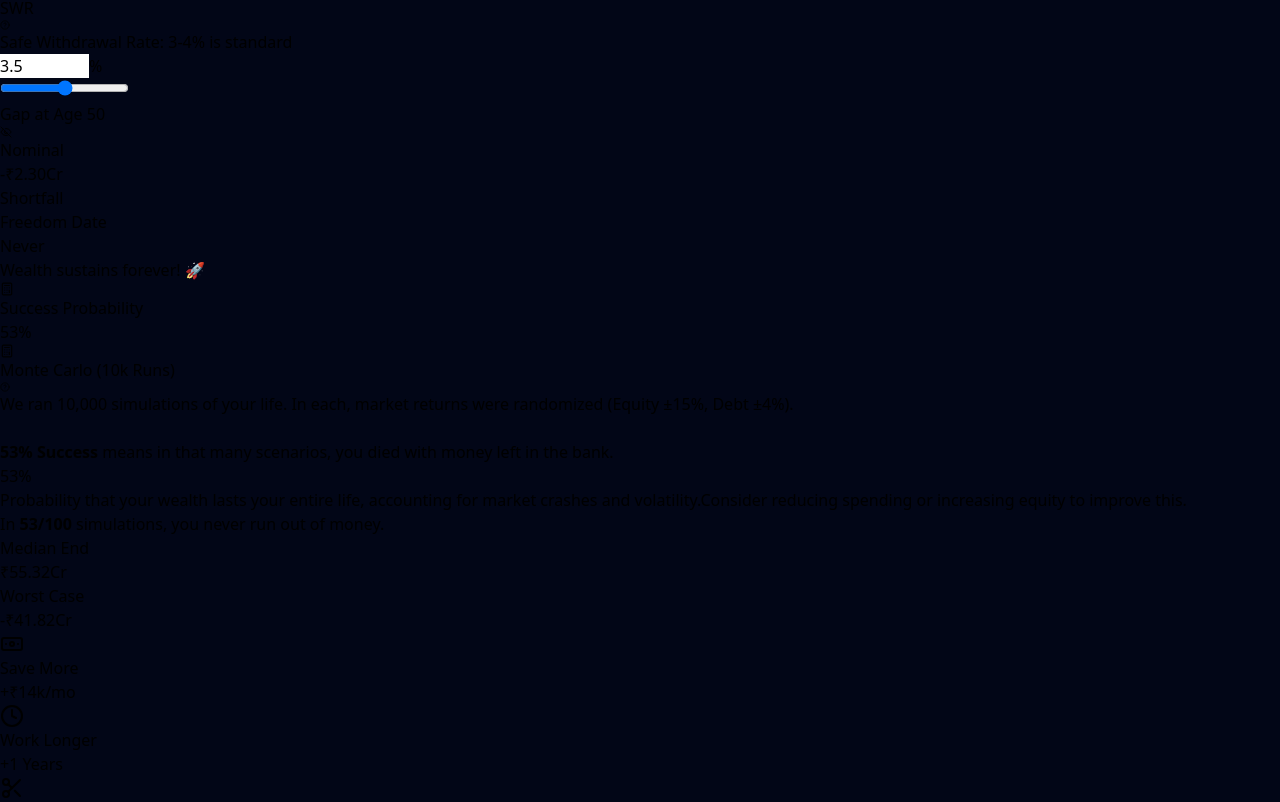
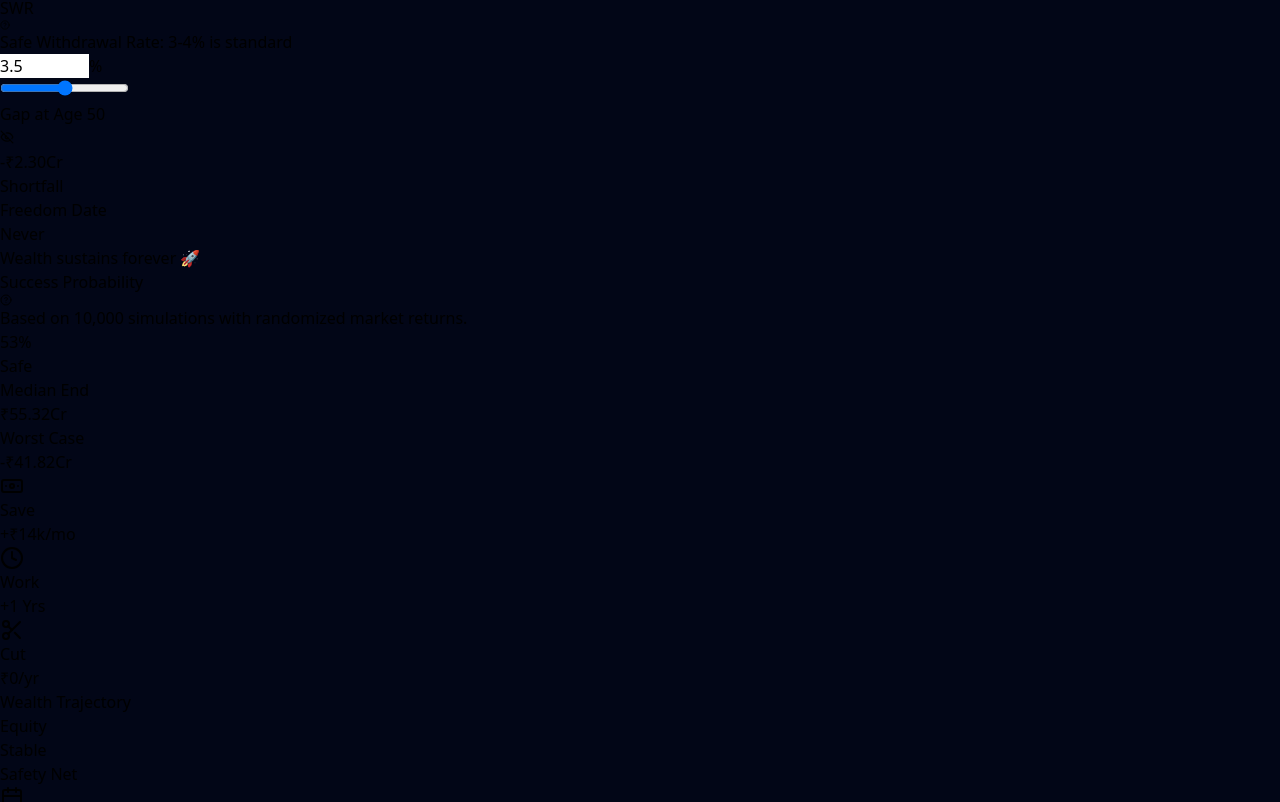
Before and after one commit to rajatssaigal-cyber/fire-calc-prime-v1, a React (Vite) app in the folder fire-calc-app/: page / in a window 1280 px wide. Shown: the part 2878-3680 px from the top of the page. Built offline with nearby package versions, Linux system fonts and the light colour scheme.

Commit message:
Update ResultsDashboard.jsx

```diff
--- a/fire-calc-app/src/components/features/ResultsDashboard.jsx
+++ b/fire-calc-app/src/components/features/ResultsDashboard.jsx
@@ -3,7 +3,7 @@ import {
   Line, XAxis, YAxis, CartesianGrid, Tooltip, ResponsiveContainer, ReferenceLine, Area, ComposedChart, Bar
 } from "recharts";
 import {
-  CheckCircle2, AlertTriangle, ArrowRight, Eye, EyeOff, Skull, Banknote, Clock, Scissors, Calculator, HelpCircle
+  Eye, EyeOff, Skull, Banknote, Clock, Scissors, Calculator, HelpCircle
 } from "lucide-react";
 import { Card } from '../ui/Card';
 import { formatCompact, formatINR } from '../../utils/formatters';
@@ -11,241 +11,199 @@ import { LifeEventsList } from './LifeEventsList';
 import { DetailedTable } from './DetailedTable.jsx';
 
 export const ResultsDashboard = ({
-  results, state, hasData, netCashflow, monthlyIncome, monthlyExpenses, totalSIP,
-  showRealValue, setShowRealValue, addEvent, updateEvent, toggleEventType, removeEvent
+  results, state, hasData, showRealValue, setShowRealValue,
+  addEvent, updateEvent, toggleEventType, removeEvent
 }) => {
 
-  if (!hasData) return (
-     <div className="flex flex-col items-center justify-center h-[500px] p-8 bg-zinc-900/30 rounded-3xl border border-white/5 text-center backdrop-blur-sm animate-in fade-in duration-700">
-         <div className="w-24 h-24 bg-zinc-900 rounded-full flex items-center justify-center mb-6 shadow-2xl border border-white/10 relative">
-            <div className="absolute inset-0 bg-emerald-500/20 rounded-full blur-xl animate-pulse"></div>
-            <Calculator size={40} className="text-emerald-400 relative z-10" />
-         </div>
-         <h3 className="text-2xl font-bold text-white mb-3 tracking-tight">Your Financial Future Awaits</h3>
-         <p className="text-zinc-400 max-w-sm leading-relaxed mb-6">
-           Enter your current income, assets, and goals on the left to instantly visualize your path to freedom.
-         </p>
-         <div className="flex gap-2 text-xs font-mono text-zinc-600 uppercase tracking-widest">
-           <span>• Inflation Adjusted</span>
-           <span>• Tax Optimized</span>
-         </div>
-     </div>
-  );
+  if (!hasData) return null; // Handled by parent or empty state
 
   return (
     <div className="space-y-6">
 
-       {/* TOP CARDS GRID */}
-       <div className="grid grid-cols-1 md:grid-cols-2 lg:grid-cols-3 gap-4"> {/* Changed to 3 columns for Monte Carlo */}
+       {/* GRID FIX:
+           1. 'items-start' prevents the shorter cards from stretching to match the tallest one.
+           2. We use 'grid-cols-1 md:grid-cols-3' to keep them in one row on desktop.
+       */}
+       <div className="grid grid-cols-1 md:grid-cols-3 gap-4 items-start">
 
          {/* 1. GAP CARD */}
-         <Card className="p-6 relative overflow-hidden bg-gradient-to-br from-slate-900 to-black border-slate-800" glow={results?.gap > 0 ? "red" : "green"}>
-             <div className="relative z-10">
-                <div className="flex justify-between items-start">
-                     <p className="text-xs font-bold text-slate-500 uppercase tracking-widest mb-2">Gap at Age {state.targetRetirementAge}</p>
-                     <button onClick={() => setShowRealValue(!showRealValue)} className="flex items-center gap-1.5 text-[10px] font-bold uppercase tracking-wide bg-slate-800 border border-slate-700 px-2 py-1 rounded-md hover:bg-slate-700 transition-colors text-slate-300">
-                        {showRealValue ? <Eye size={12} className="text-amber-400"/> : <EyeOff size={12}/>}
-                        {showRealValue ? "Real" : "Nominal"}
+         <Card className="p-5 relative overflow-hidden bg-gradient-to-br from-slate-900 to-black border-slate-800" glow={results?.gap > 0 ? "red" : "green"}>
+             <div className="flex justify-between items-start mb-2">
+                 <p className="text-[10px] font-bold text-slate-500 uppercase tracking-widest">Gap at Age {state.targetRetirementAge}</p>
+                 <button onClick={() => setShowRealValue(!showRealValue)} className="opacity-50 hover:opacity-100 transition-opacity">
+                    {showRealValue ? <Eye size={14} className="text-emerald-400"/> : <EyeOff size={14} className="text-slate-500"/>}
                  </button>
              </div>
+
              {results && results.gap > 0 ? (
-                    <>
-                        <h2 className="text-3xl font-black text-rose-500 mb-1 tracking-tight">-{formatCompact(showRealValue ? results.realGap : results.gap)}</h2>
+                <div className="space-y-1">
+                    <h2 className="text-3xl font-black text-rose-500 tracking-tight">-{formatCompact(showRealValue ? results.realGap : results.gap)}</h2>
                     <p className="text-xs font-medium text-rose-400/60">Shortfall</p>
-                    </>
+                </div>
              ) : (
-                    <>
-                        <h2 className="text-3xl font-black text-emerald-500 mb-1 tracking-tight">+{formatCompact(Math.abs(showRealValue ? results.realGap : results.gap))}</h2>
-                        <p className="text-xs font-medium text-green-400/60">Surplus</p>
-                    </>
-                )}
-                {results.bankruptcyAge && (
-                   <div className="mt-3 flex items-center gap-2 bg-red-900/30 p-2 rounded-lg border border-red-800/50">
-                       <Skull size={14} className="text-red-500"/>
-                       <p className="text-[10px] text-red-300 font-bold">
-                           Empty at age {results.bankruptcyAge}
-                       </p>
+                <div className="space-y-1">
+                    <h2 className="text-3xl font-black text-emerald-500 tracking-tight">+{formatCompact(Math.abs(showRealValue ? results.realGap : results.gap))}</h2>
+                    <p className="text-xs font-medium text-emerald-500/60">Surplus</p>
                 </div>
              )}
+
+             {results.bankruptcyAge && (
+                <div className="mt-3 flex items-center gap-2 bg-red-900/20 p-2 rounded-md border border-red-900/30">
+                    <Skull size={12} className="text-red-400"/>
+                    <p className="text-[10px] text-red-300 font-bold">Runs out at age {results.bankruptcyAge}</p>
                 </div>
+             )}
          </Card>
 
          {/* 2. FREEDOM DATE CARD */}
-         <Card className="p-6 relative overflow-hidden bg-gradient-to-br from-slate-900 to-black border-slate-800" glow="gold">
-             <p className="text-xs font-bold text-slate-500 uppercase tracking-widest mb-2">Freedom Date</p>
+         <Card className="p-5 relative overflow-hidden bg-gradient-to-br from-slate-900 to-black border-slate-800" glow="gold">
+             <p className="text-[10px] font-bold text-slate-500 uppercase tracking-widest mb-2">Freedom Date</p>
              {results && results.fireAge ? (
-                 <div className="flex items-end gap-2">
+                 <div className="flex items-baseline gap-2">
                      <h2 className="text-3xl font-black text-amber-400 tracking-tight">{results.fireAge}</h2>
-                     <span className="text-xs font-medium text-slate-500 mb-1.5">Years Old</span>
+                     <span className="text-xs font-bold text-slate-600">Years Old</span>
                  </div>
              ) : (
                  <h2 className="text-2xl font-black text-slate-600">Never</h2>
              )}
-             {results.bankruptcyAge ? (
-                 <p className="text-[10px] text-red-500 mt-2 font-bold">Money lasts until: {results.bankruptcyAge} yrs</p>
-             ) : (
-                  <p className="text-[10px] text-emerald-500 mt-2 font-bold">Wealth sustains forever! 🚀</p>
-             )}
+             <p className="text-[10px] text-slate-500 mt-2 font-medium">
+                {results.bankruptcyAge ? `Wealth lasts until ${results.bankruptcyAge}` : "Wealth sustains forever 🚀"}
+             </p>
          </Card>
 
-         {/* 3. MONTE CARLO CARD (NEW) */}
+         {/* 3. MONTE CARLO CARD (COMPACT VERSION) */}
          {results?.monteCarlo ? (
-            <Card className="p-6 relative overflow-hidden bg-gradient-to-br from-slate-900 to-black border-slate-800" glow={results.monteCarlo.successRate > 80 ? "green" : "gold"}>
-                <p className="text-xs font-bold text-slate-500 uppercase tracking-widest mb-2 flex items-center gap-1">
-                    <Calculator size={14} /> Success Probability
+            <Card className="p-5 relative overflow-hidden bg-gradient-to-br from-slate-900 to-black border-slate-800" glow={results.monteCarlo.successRate > 80 ? "green" : "gold"}>
+                <div className="flex justify-between items-start mb-1">
+                    <p className="text-[10px] font-bold text-slate-500 uppercase tracking-widest flex items-center gap-1">
+                         Success Probability
                     </p>
+                    <div className="group relative">
+                        <HelpCircle size={12} className="text-slate-600 cursor-help"/>
+                        <div className="absolute right-0 top-6 w-48 p-2 bg-slate-800 border border-slate-700 rounded text-[10px] text-slate-300 hidden group-hover:block z-50 shadow-xl">
+                            Based on 10,000 simulations with randomized market returns.
+                        </div>
+                    </div>
+                </div>
 
-                <div className="flex items-end gap-2 mb-2">
+                <div className="flex items-baseline gap-2 mb-3">
                     <h2 className={`text-3xl font-black tracking-tight ${results.monteCarlo.successRate > 80 ? "text-emerald-400" : results.monteCarlo.successRate > 50 ? "text-amber-400" : "text-rose-400"}`}>
                         {Math.round(results.monteCarlo.successRate)}%
                     </h2>
-                </div>
-                 <div className="relative group">
-    <p className="text-xs font-bold text-slate-500 uppercase tracking-widest mb-2 flex items-center gap-1 cursor-help">
-        <Calculator size={14} /> Monte Carlo (10k Runs) <HelpCircle size={10}/>
-    </p>
-    {/* Tooltip on Hover */}
-    <div className="absolute bottom-full left-0 mb-2 hidden group-hover:block w-64 p-3 bg-slate-900 border border-slate-700 rounded-lg shadow-xl text-[10px] text-slate-300 z-50">
-        We ran 10,000 simulations of your life. In each, market returns were randomized (Equity ±15%, Debt ±4%).
-        <br/><br/>
-        <strong>{Math.round(results.monteCarlo.successRate)}% Success</strong> means in that many scenarios, you died with money left in the bank.
-    </div>
+                    <span className="text-[10px] font-bold text-slate-600">Safe</span>
                 </div>
 
-<div className="flex items-end gap-2 mb-2">
-    <h2 className={`text-3xl font-black tracking-tight ${results.monteCarlo.successRate > 90 ? "text-emerald-400" : results.monteCarlo.successRate > 75 ? "text-emerald-200" : results.monteCarlo.successRate > 50 ? "text-amber-400" : "text-rose-400"}`}>
-        {Math.round(results.monteCarlo.successRate)}%
-    </h2>
-</div>
-
-<p className="text-[10px] text-slate-400 leading-relaxed mb-3">
-    Probability that your wealth lasts your entire life, accounting for market crashes and volatility.
-    {results.monteCarlo.successRate < 90 && (
-        <span className="block mt-1 text-amber-400 font-bold">
-            Consider reducing spending or increasing equity to improve this.
-        </span>
-    )}
-</p>
-                <p className="text-[10px] text-slate-400 leading-relaxed mb-3">
-                    In <strong>{results.monteCarlo.successRate.toFixed(0)}/100</strong> simulations, you never run out of money.
-                </p>
-
-                <div className="pt-2 border-t border-white/5 grid grid-cols-2 gap-2">
+                <div className="pt-3 border-t border-white/5 grid grid-cols-2 gap-4">
                     <div>
-                        <p className="text-[9px] text-slate-500 uppercase font-bold">Median End</p>
-                        <p className="text-[10px] font-bold text-slate-300">{formatCompact(results.monteCarlo.medianFinalCorpus)}</p>
+                        <p className="text-[9px] text-slate-500 uppercase font-bold mb-0.5">Median End</p>
+                        <p className="text-xs font-bold text-slate-300">{formatCompact(results.monteCarlo.medianFinalCorpus)}</p>
                     </div>
                     <div>
-                        <p className="text-[9px] text-slate-500 uppercase font-bold">Worst Case</p>
-                        <p className="text-[10px] font-bold text-rose-300">{formatCompact(results.monteCarlo.worstCaseFinalCorpus)}</p>
+                        <p className="text-[9px] text-slate-500 uppercase font-bold mb-0.5">Worst Case</p>
+                        <p className="text-xs font-bold text-rose-300">{formatCompact(results.monteCarlo.worstCaseFinalCorpus)}</p>
                     </div>
                 </div>
             </Card>
          ) : (
-            // Placeholder if MC hasn't run yet or data is missing
-            <div className="hidden lg:block"></div>
+            <div className="hidden md:block"></div>
          )}
        </div>
 
-       {/* SOLUTIONS GRID */}
+       {/* SOLUTIONS SUGGESTIONS */}
        {results && results.gap > 0 && (
-         <div className="grid grid-cols-1 md:grid-cols-3 gap-4">
-            <div className="group bg-amber-500/5 border border-amber-500/10 rounded-xl p-4 hover:bg-amber-500/10 hover:border-amber-500/30 transition-all cursor-pointer">
-               <div className="flex items-center gap-2 mb-2">
-                  <Banknote className="w-4 h-4 text-amber-400"/>
-                  <span className="text-xs font-bold text-amber-300 uppercase">Save More</span>
+         <div className="grid grid-cols-1 md:grid-cols-3 gap-3">
+            <div className="bg-amber-500/5 border border-amber-500/10 rounded-lg p-3 flex items-center justify-between">
+               <div className="flex items-center gap-2">
+                  <Banknote className="w-3 h-3 text-amber-400"/>
+                  <span className="text-[10px] font-bold text-amber-300 uppercase">Save</span>
                </div>
-               <div className="text-xl font-bold text-slate-100 group-hover:text-white">+{formatCompact(results.solutions.saveMore)}<span className="text-xs text-slate-500 ml-1">/mo</span></div>
+               <div className="text-sm font-bold text-slate-200">+{formatCompact(results.solutions.saveMore)}<span className="text-[10px] text-slate-500">/mo</span></div>
             </div>
 
-            <div className="group bg-emerald-500/5 border border-emerald-500/10 rounded-xl p-4 hover:bg-emerald-500/10 hover:border-emerald-500/30 transition-all cursor-pointer">
-               <div className="flex items-center gap-2 mb-2">
-                  <Clock className="w-4 h-4 text-emerald-400"/>
-                  <span className="text-xs font-bold text-emerald-300 uppercase">Work Longer</span>
+            <div className="bg-emerald-500/5 border border-emerald-500/10 rounded-lg p-3 flex items-center justify-between">
+               <div className="flex items-center gap-2">
+                  <Clock className="w-3 h-3 text-emerald-400"/>
+                  <span className="text-[10px] font-bold text-emerald-300 uppercase">Work</span>
                </div>
-               <div className="text-xl font-bold text-slate-100 group-hover:text-white">+{results.solutions.workLonger} Years</div>
+               <div className="text-sm font-bold text-slate-200">+{results.solutions.workLonger} Yrs</div>
             </div>
 
-            <div className="group bg-rose-500/5 border border-rose-500/10 rounded-xl p-4 hover:bg-rose-500/10 hover:border-rose-500/30 transition-all cursor-pointer">
-               <div className="flex items-center gap-2 mb-2">
-                  <Scissors className="w-4 h-4 text-rose-400"/>
-                  <span className="text-xs font-bold text-rose-300 uppercase">Spend Less</span>
+            <div className="bg-rose-500/5 border border-rose-500/10 rounded-lg p-3 flex items-center justify-between">
+               <div className="flex items-center gap-2">
+                  <Scissors className="w-3 h-3 text-rose-400"/>
+                  <span className="text-[10px] font-bold text-rose-300 uppercase">Cut</span>
                </div>
-               <div className="text-xl font-bold text-slate-100 group-hover:text-white">Cut {formatCompact(results.solutions.spendLess)}<span className="text-xs text-slate-500 ml-1">/yr</span></div>
+               <div className="text-sm font-bold text-slate-200">{formatCompact(results.solutions.spendLess)}<span className="text-[10px] text-slate-500">/yr</span></div>
             </div>
          </div>
        )}
 
        {/* MAIN CHART */}
-       <Card className="h-[450px] p-4 flex flex-col bg-slate-900/40">
-          <div className="flex justify-between items-center mb-6 px-2">
-              <h3 className="text-sm font-bold text-slate-400 uppercase tracking-wider">Wealth Trajectory ({showRealValue ? 'Real Value' : 'Nominal'})</h3>
-              <div className="flex gap-4 text-[10px]">
-                  <span className="flex items-center gap-1.5"><div className="w-2 h-2 rounded-full bg-emerald-500"></div> Equity</span>
-                  <span className="flex items-center gap-1.5"><div className="w-2 h-2 rounded-full bg-rose-500"></div> Stable</span>
-                  {state.customAssets.length > 0 && <span className="flex items-center gap-1.5"><div className="w-2 h-2 rounded-full bg-amber-500"></div> Alternatives</span>}
-                  <span className="flex items-center gap-1.5"><div className="w-2 h-2 rounded-sm bg-red-400"></div> Withdrawal</span>
-                  <span className="flex items-center gap-1.5"><div className="w-2 h-2 rounded-sm bg-cyan-400"></div> Safety Net</span>
+       <Card className="h-[400px] p-4 flex flex-col bg-slate-900/40">
+          <div className="flex justify-between items-center mb-4 px-1">
+              <h3 className="text-xs font-bold text-slate-500 uppercase tracking-wider">Wealth Trajectory</h3>
+              {/* Legend */}
+              <div className="flex gap-3 text-[9px] font-medium text-slate-400">
+                  <span className="flex items-center gap-1.5"><div className="w-1.5 h-1.5 rounded-full bg-emerald-500"></div> Equity</span>
+                  <span className="flex items-center gap-1.5"><div className="w-1.5 h-1.5 rounded-full bg-rose-500"></div> Stable</span>
+                  <span className="flex items-center gap-1.5"><div className="w-1.5 h-1.5 rounded-sm bg-cyan-400"></div> Safety Net</span>
               </div>
           </div>
           <ResponsiveContainer width="100%" height="100%">
-             <ComposedChart data={results ? results.projection : []} margin={{top:10, right:10, left:0, bottom:0}}>
+             <ComposedChart data={results ? results.projection : []} margin={{top:5, right:5, left:-20, bottom:0}}>
                 <defs>
                     <linearGradient id="gEq" x1="0" y1="0" x2="0" y2="1"><stop offset="5%" stopColor="#10b981" stopOpacity={0.3}/><stop offset="95%" stopColor="#10b981" stopOpacity={0}/></linearGradient>
                     <linearGradient id="gStable" x1="0" y1="0" x2="0" y2="1"><stop offset="5%" stopColor="#f43f5e" stopOpacity={0.3}/><stop offset="95%" stopColor="#f43f5e" stopOpacity={0}/></linearGradient>
                     <linearGradient id="gCustom" x1="0" y1="0" x2="0" y2="1"><stop offset="5%" stopColor="#fbbf24" stopOpacity={0.3}/><stop offset="95%" stopColor="#fbbf24" stopOpacity={0}/></linearGradient>
                     <linearGradient id="gEmergency" x1="0" y1="0" x2="0" y2="1"><stop offset="5%" stopColor="#22d3ee" stopOpacity={0.3}/><stop offset="95%" stopColor="#22d3ee" stopOpacity={0}/></linearGradient>
                 </defs>
-                <CartesianGrid strokeDasharray="3 3" stroke="#ffffff10" vertical={false} />
-                <XAxis dataKey="age" stroke="#52525b" tick={{fontSize:10, fill:'#71717a'}} axisLine={false} tickLine={false} />
+                <CartesianGrid strokeDasharray="3 3" stroke="#ffffff08" vertical={false} />
+                <XAxis dataKey="age" stroke="#52525b" tick={{fontSize:9, fill:'#52525b'}} axisLine={false} tickLine={false} />
                 <YAxis
                     stroke="#52525b"
-                    tickFormatter={formatCompact}
-                    tick={{fontSize:10, fill:'#71717a'}}
+                    tickFormatter={(val) => formatCompact(val, true)}
+                    tick={{fontSize:9, fill:'#52525b'}}
                     axisLine={false}
                     tickLine={false}
                     domain={[0, 'auto']}
                 />
                 <Tooltip
-                    contentStyle={{backgroundColor:'#020617', borderColor:'#334155', borderRadius:'12px', boxShadow:'0 10px 30px -10px rgba(0,0,0,0.8)'}}
-                    itemStyle={{fontSize:'12px', fontWeight:700, fontFamily: 'monospace'}}
+                    contentStyle={{backgroundColor:'#09090b', borderColor:'#27272a', borderRadius:'8px', fontSize:'11px'}}
+                    itemStyle={{padding:0}}
                     formatter={(val, name) => [formatINR(val), name === 'target' ? 'Required' : name === 'balance' ? 'Total' : name]}
                     labelFormatter={(label) => `Age ${label}`}
                 />
-                <Area type="monotone" dataKey="custom" stackId="1" stroke="#fbbf24" fill="url(#gCustom)" name="Alternatives" strokeWidth={2} />
-                <Area type="monotone" dataKey="stable" stackId="1" stroke="#f43f5e" fill="url(#gStable)" name="Stable Assets" strokeWidth={2} />
-                <Area type="monotone" dataKey="equity" stackId="1" stroke="#10b981" fill="url(#gEq)" name="Equity" strokeWidth={2} />
+                <Area type="monotone" dataKey="custom" stackId="1" stroke="#fbbf24" fill="url(#gCustom)" name="Alternatives" strokeWidth={1} />
+                <Area type="monotone" dataKey="stable" stackId="1" stroke="#f43f5e" fill="url(#gStable)" name="Stable" strokeWidth={1} />
+                <Area type="monotone" dataKey="equity" stackId="1" stroke="#10b981" fill="url(#gEq)" name="Equity" strokeWidth={1} />
+                <Area type="monotone" dataKey={showRealValue ? "realEmergency" : "emergency"} stackId="0" stroke="#06b6d4" fill="url(#gEmergency)" name="Safety Net" strokeWidth={1} strokeDasharray="4 4" />
 
-                {/* Emergency Fund Area */}
-                <Area type="monotone" dataKey={showRealValue ? "realEmergency" : "emergency"} stackId="0" stroke="#06b6d4" fill="url(#gEmergency)" name="Safety Net" strokeWidth={2} strokeDasharray="5 5" />
-
-                <Bar dataKey="event" fill="#a855f7" name="Event" barSize={4} radius={[4, 4, 0, 0]} />
+                <Bar dataKey="event" fill="#a855f7" name="Event" barSize={2} radius={[2, 2, 0, 0]} />
                 <Bar
                     dataKey={showRealValue ? "realWithdrawal" : "withdrawal"}
                     fill="#ef4444"
                     name="Withdrawal"
-                    barSize={4}
-                    radius={[4, 4, 0, 0]}
+                    barSize={2}
+                    radius={[2, 2, 0, 0]}
                 />
                 <Line
                     type="monotone"
                     dataKey={showRealValue ? "realBalance" : "balance"}
                     stroke="#ffffff"
-                    strokeWidth={2}
+                    strokeWidth={1.5}
                     dot={false}
-                    name="Total Corpus"
-                    activeDot={{ r: 6, strokeWidth: 0, fill: "#ffffff" }}
+                    name="Total"
                 />
                 <Line
                     type="stepAfter"
                     dataKey={(dataPoint) => (dataPoint.age > state.targetRetirementAge ? null : (showRealValue ? dataPoint.realTarget : dataPoint.target))}
                     stroke="#ef4444"
-                    strokeWidth={2}
+                    strokeWidth={1}
                     dot={false}
-                    strokeDasharray="4 4"
+                    strokeDasharray="3 3"
                     name="Target"
                 />
-                <ReferenceLine x={state.targetRetirementAge} stroke="#fff" strokeOpacity={0.1} label={{position:'insideTopRight', value:'RETIRE', fill:'#fff', fontSize:9, fontWeight:'bold', opacity:0.7}} />
+                <ReferenceLine x={state.targetRetirementAge} stroke="#fff" strokeOpacity={0.1} label={{position:'insideTopRight', value:'RETIRE', fill:'#fff', fontSize:8, opacity:0.5}} />
              </ComposedChart>
           </ResponsiveContainer>
        </Card>
```
Lines whose indentation alone changed are shown as unchanged.
